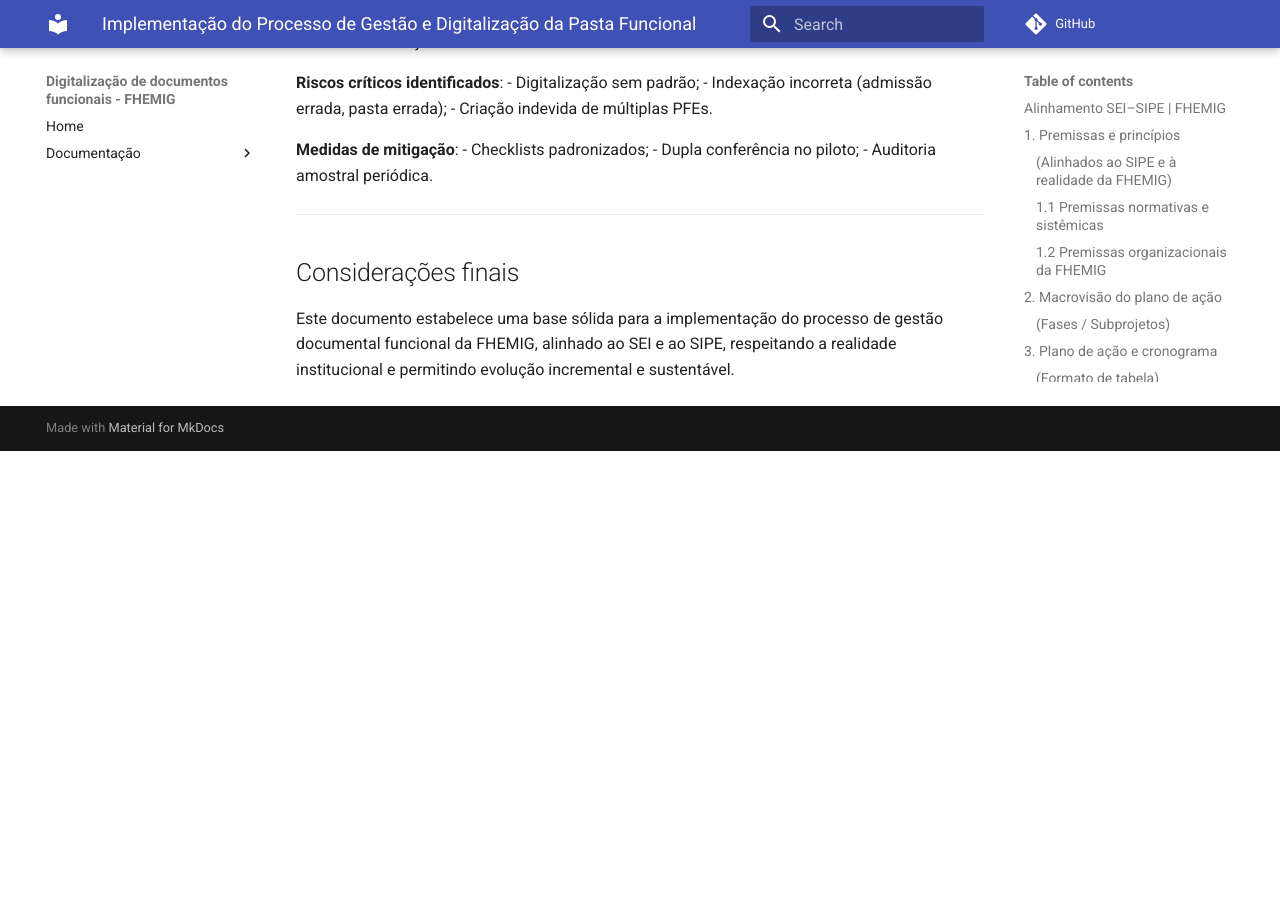
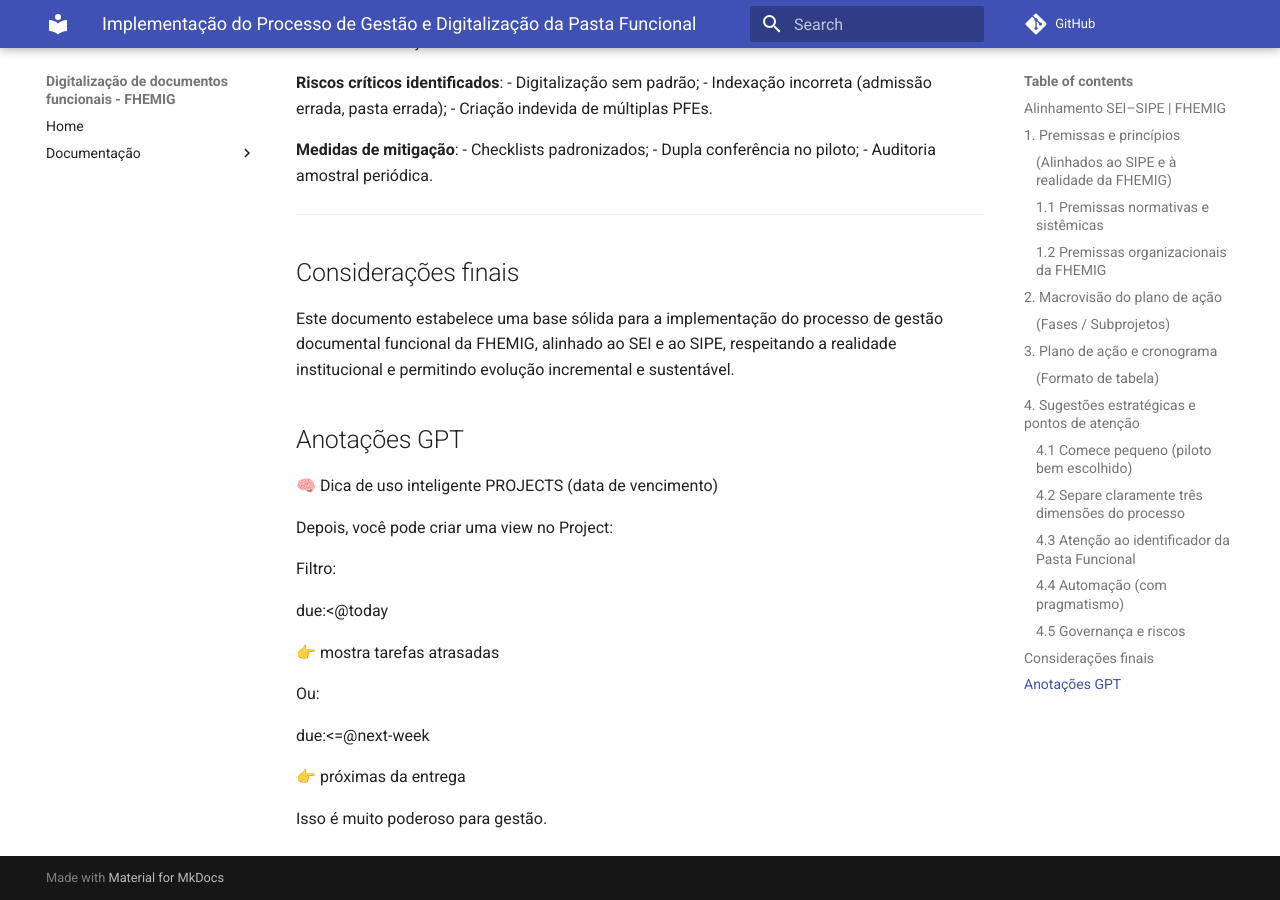
Before and after one commit to fhemig-projetos/sipe-gestao-documental, an MkDocs documentation site: the page built from docs/recomendacoes.md, in a window 1280 px wide and 900 px high, scrolled down 3824 px. Built offline with MkDocs 1.6.1 and Material for MkDocs 9.7.7, drawn with Linux system fonts in a browser that asks for light colours; comment, search, counter and statistics services are not loaded; before the commit the page ends 4275 px from its top, so only the background shows below that.

Commit message:
Atualiza recomendacoes.md com exemplos de view para projects

```diff
--- a/docs/recomendacoes.md
+++ b/docs/recomendacoes.md
@@ -158,3 +158,25 @@ Recomenda-se tratar automação como **fase posterior**, e não como pré-requis
 ## Considerações finais
 
 Este documento estabelece uma base sólida para a implementação do processo de gestão documental funcional da FHEMIG, alinhado ao SEI e ao SIPE, respeitando a realidade institucional e permitindo evolução incremental e sustentável.
+
+## Anotações GPT
+
+🧠 Dica de uso inteligente PROJECTS (data de vencimento)
+
+Depois, você pode criar uma view no Project:
+
+Filtro:
+
+due:<@today
+
+
+👉 mostra tarefas atrasadas
+
+Ou:
+
+due:<=@next-week
+
+
+👉 próximas da entrega
+
+Isso é muito poderoso para gestão.
```
